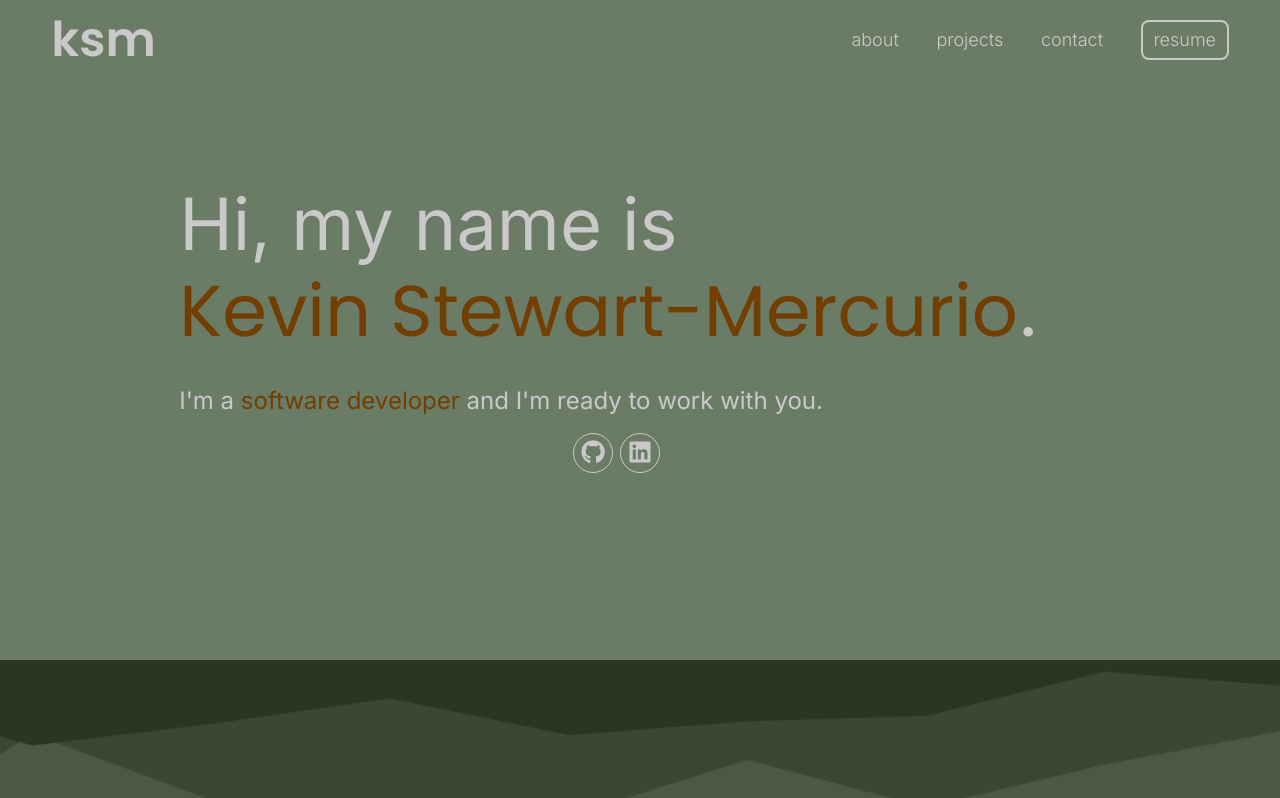
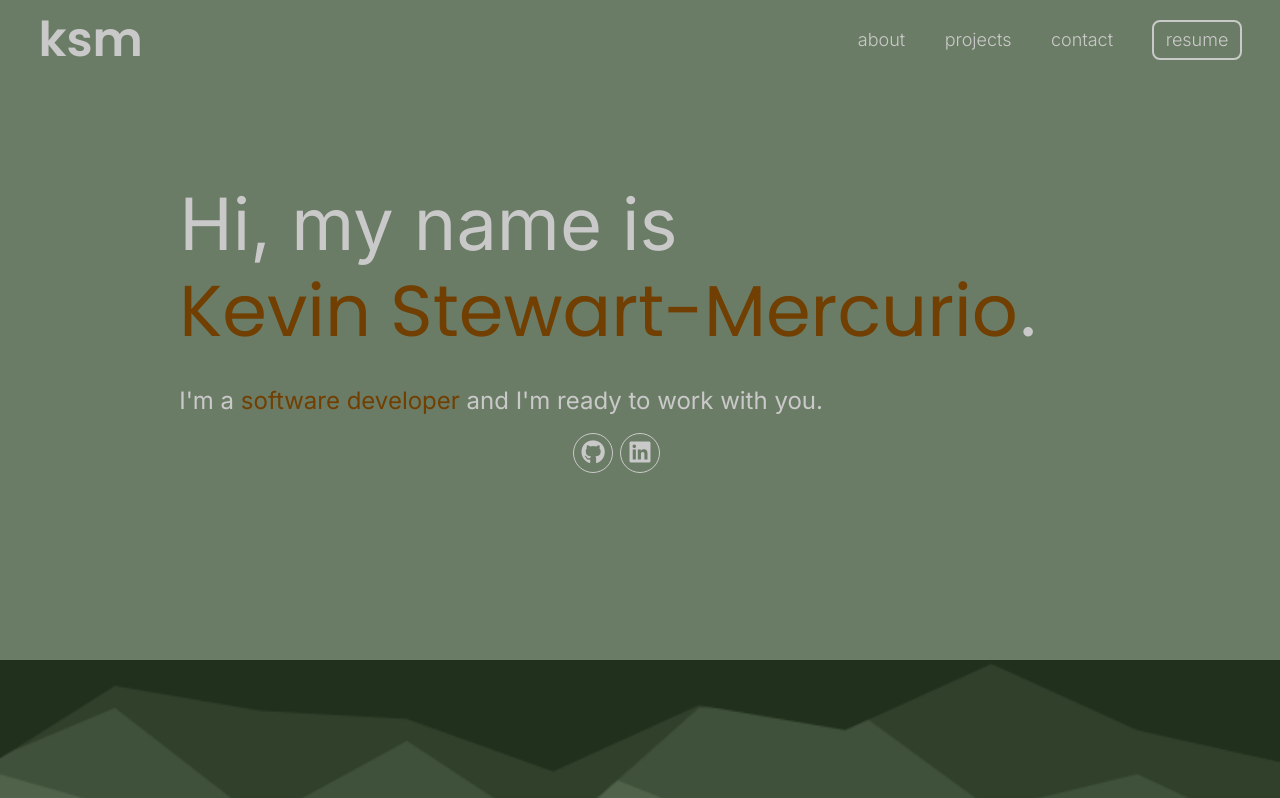
Before and after one commit to kevinstewartmercurio/portfolio, a Next.js app: page / in a window 1280 px wide. Shown: the top 798 px of the page. Built offline with nearby package versions, Linux system fonts and the light colour scheme.

Commit message:
updating layered peaks

```diff
--- a/src/components/Bio.jsx
+++ b/src/components/Bio.jsx
@@ -1,7 +1,7 @@
 export function Bio() {
     return (
         <>
-            <div className="bg-[#283724] w-full h-[600px] flex">
+            <div className="bg-[#212f1d] w-full h-[600px] flex">
 
             </div>
         </>
--- a/src/components/Header.jsx
+++ b/src/components/Header.jsx
@@ -12,10 +12,10 @@ export function Header() {
     return (
         <>
             <div className="text-[#cac9c9] bg-[#6b7c66] h-20 flex items-center">
-                <div className="w-1/2 px-[4%]">
+                <div className="w-1/2 px-[3%]">
                     <Logo/>
                 </div>
-                <div className="w-1/2 px-[4%] flex items-center justify-end">
+                <div className="w-1/2 px-[3%] flex items-center justify-end">
                     {links.map((el, idx) => {
                         return (
                             <Link
--- a/src/components/Logo.jsx
+++ b/src/components/Logo.jsx
@@ -5,7 +5,7 @@ export function Logo() {
         <div>
             <Link
                 href="/"
-                className="w-max text-5xl font-['Poppins'] font-semibold"
+                className="w-max text-5xl font-['Poppins'] font-semibold duration-300 hover:text-[#703f01]"
             >
                 ksm
             </Link>
```
Also changed, not shown: public/layered-peaks-haikei.png.
